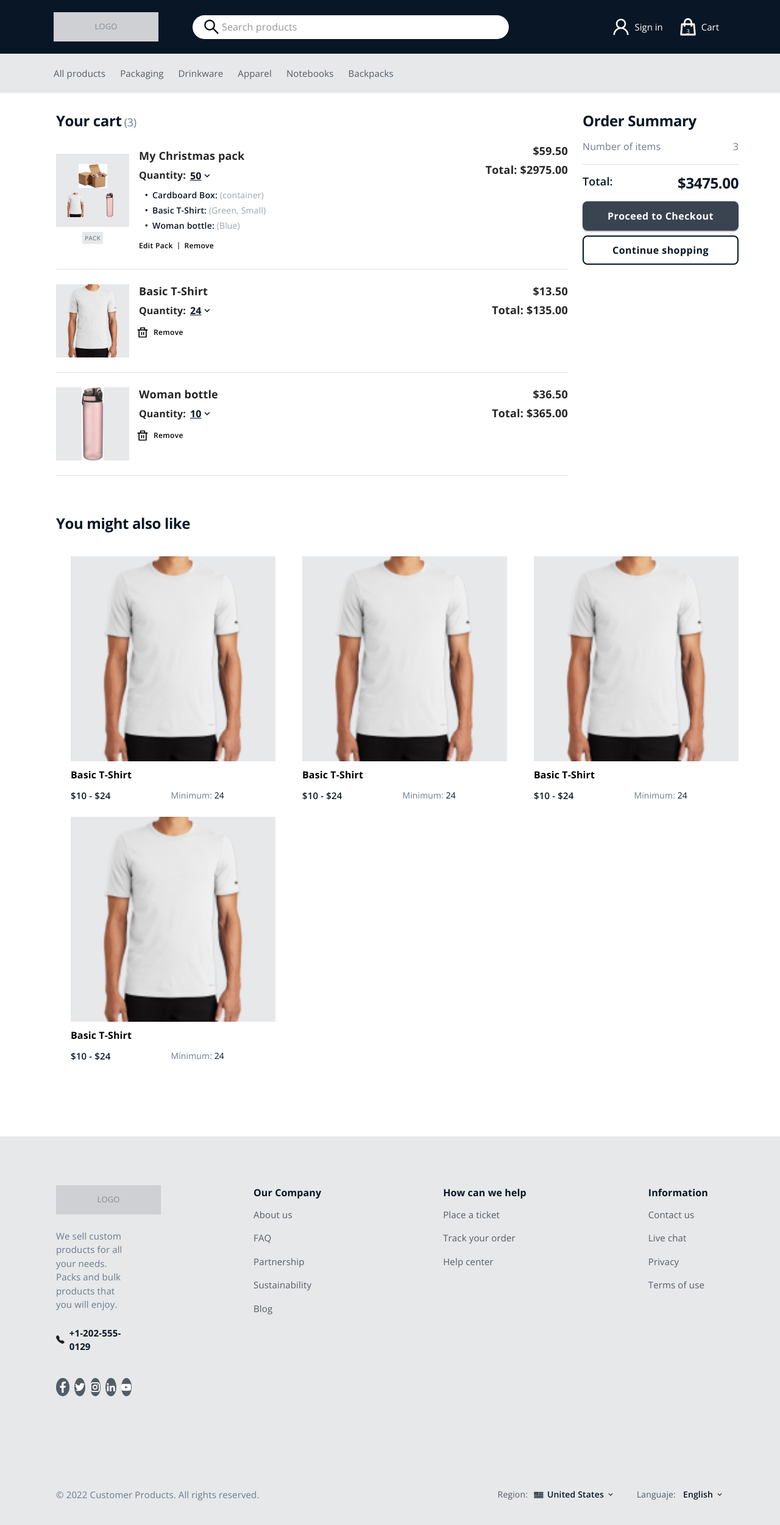
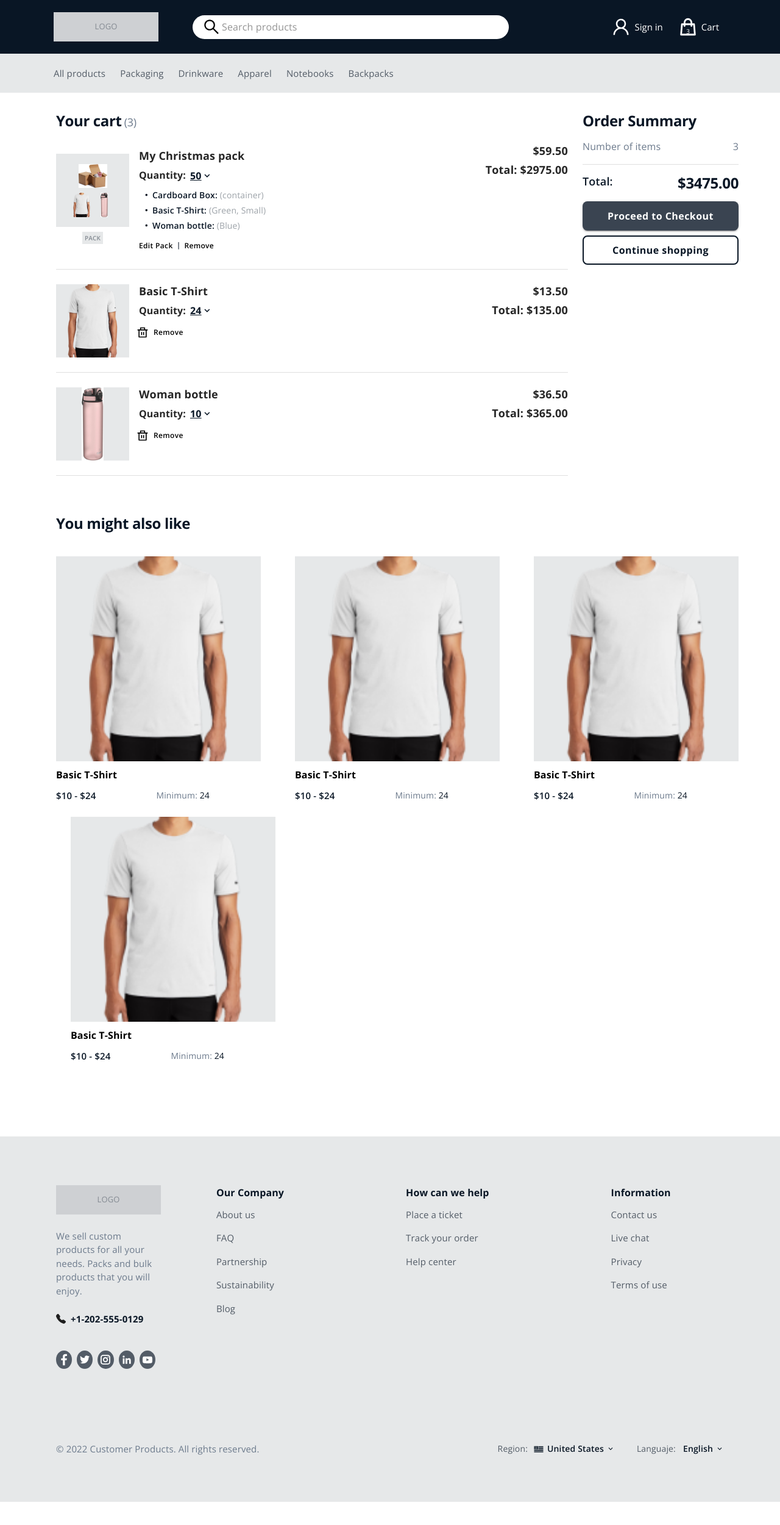
Before and after one commit to Jorgitoa9507/ReactChallenge_ShopingCart, a React (Create React App) app: page / in a window 1280 px wide. Shown: the top 2500 px of the page at 61% size. After the commit the page ends 2462 px from the top, so only its background shows below. Built offline with nearby package versions, Linux system fonts and the light colour scheme.

Commit message:
Fix styles issues

```diff
--- a/src/components/CartItems/PackCartItem.tsx
+++ b/src/components/CartItems/PackCartItem.tsx
@@ -60,12 +60,21 @@ const PackCartItem: React.FC<PackCartItemProps> = ({
             })}>
             <Grid container spacing={1} sx={{ marginTop: 0 }}>
               {item.shoppingItems.map((shoppI, index) => {
-                const gridXs =
-                  item.shoppingItems.length % 2 === 0
-                    ? 6
-                    : index === 0
-                    ? 12
-                    : 6;
+                let gridXs = 12;
+                let backgroundPosition = "center";
+                if (item.shoppingItems.length % 2 === 0) {
+                  if (index !== 0) {
+                    gridXs = 6;
+                    backgroundPosition = index % 2 === 0 ? "8px" : "16px";
+                  } else {
+                    gridXs = 6;
+                  }
+                } else {
+                  if (index !== 0) {
+                    backgroundPosition = index % 2 === 0 ? "8px" : "16px";
+                    gridXs = 6;
+                  }
+                }
 
                 return (
                   <Grid
@@ -79,7 +88,9 @@ const PackCartItem: React.FC<PackCartItemProps> = ({
                       sx={(theme) => ({
                         height: 40,
                         width: 47,
-                        background: `url(${shoppI.image}) no-repeat center center`,
+                        background: `url(${shoppI.image})`,
+                        backgroundPosition: backgroundPosition,
+                        backgroundRepeat: "no-repeat",
                         backgroundColor: theme.palette.dark["10"],
                         backgroundSize: "contain",
                       })}
--- a/src/components/SugestedItems/SugestedItemsContainer.tsx
+++ b/src/components/SugestedItems/SugestedItemsContainer.tsx
@@ -7,9 +7,12 @@ const SugestedItemsContainer: React.FC = () => {
     <Box>
       <Stack spacing={2}>
         <Typography variant="h1">You might also like</Typography>
-        <Grid container justifyContent="space-between" spacing={"24px"}>
+        <Grid container spacing={"24px"} justifyContent="space-between">
           {SUGESTED_ITEMS.map((item, index) => (
-            <Grid key={item.id + index} item>
+            <Grid
+              key={item.id + index}
+              item
+              paddingLeft={index == 0 ? "0px !important" : ""}>
               <SugestedItemCard item={item} />
             </Grid>
           ))}
--- a/src/layout/Footer.tsx
+++ b/src/layout/Footer.tsx
@@ -41,8 +41,12 @@ export default function Footer() {
         backgroundColor: theme.palette.dark["10"],
         padding: "80px 92px 0px",
       })}>
-      <Grid container spacing={"200px"} paddingBottom="40px !important">
-        <Grid item xs={3}>
+      <Grid
+        container
+        spacing={"200px"}
+        paddingBottom="40px !important"
+        columns={25}>
+        <Grid item xs={7}>
           <Stack spacing={3}>
             <LogoBox>LOGO</LogoBox>
             <Typography
@@ -74,7 +78,7 @@ export default function Footer() {
             </Stack>
           </Stack>
         </Grid>
-        <Grid item>
+        <Grid item paddingLeft="100px !important">
           <FooterLinksMenu
             title="Our Company"
             linksName={[
@@ -103,7 +107,7 @@ export default function Footer() {
         direction="row"
         justifyContent="space-between"
         sx={{
-          padding: "110px 0px 76px 0px",
+          padding: "80px 0px 76px 0px",
         }}>
         <Typography
           sx={(theme) => ({
```
